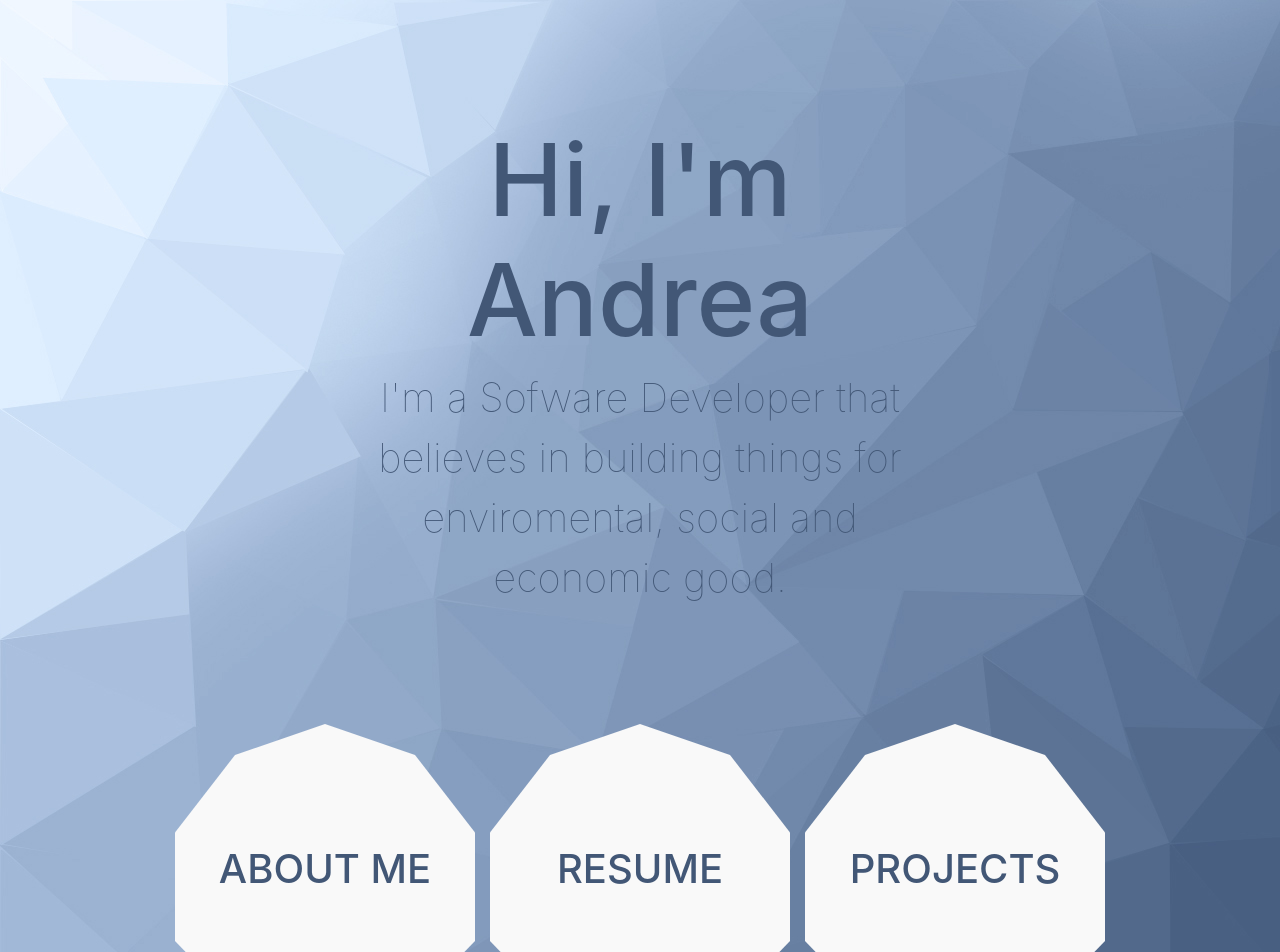
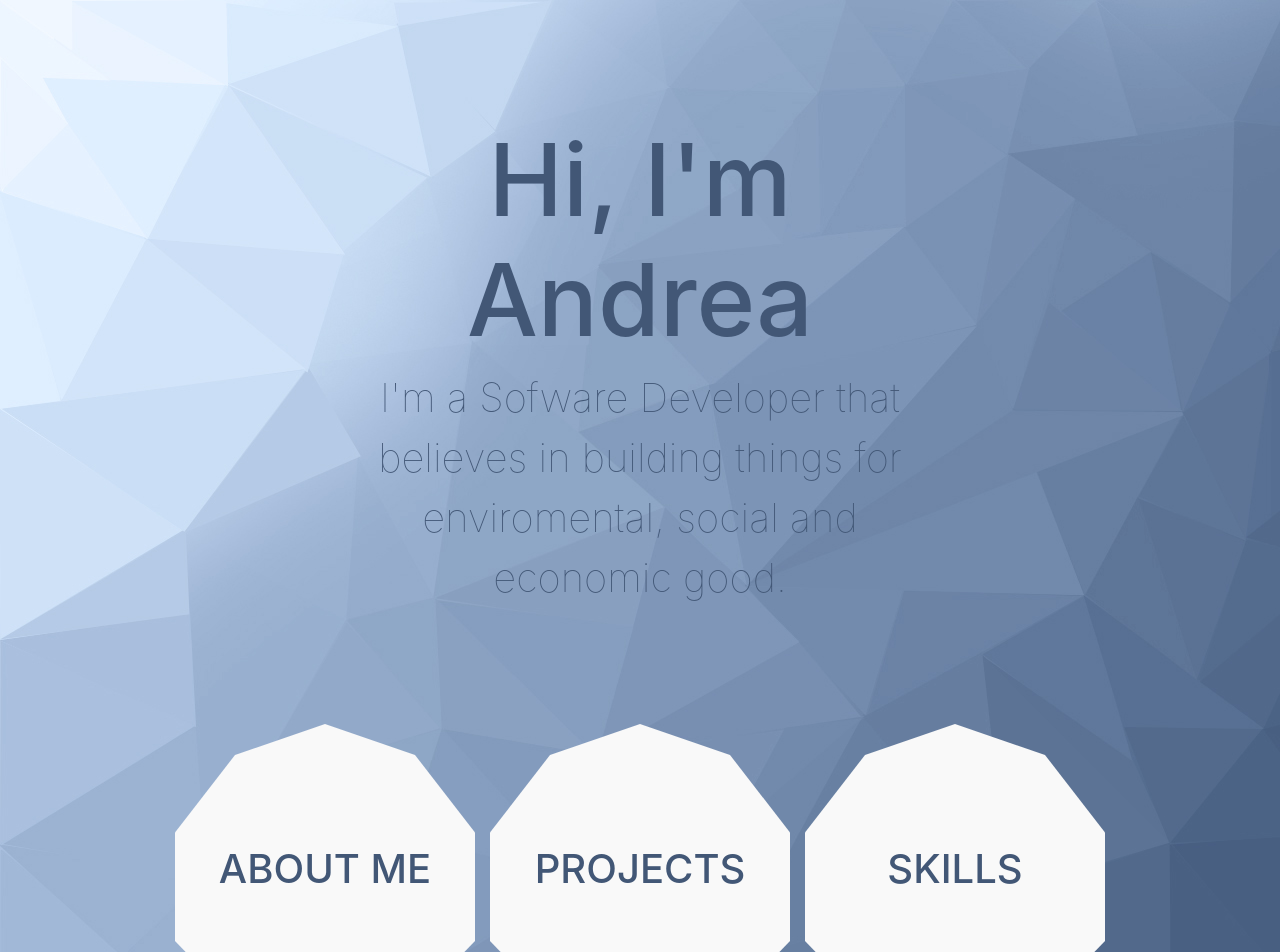
Before and after one commit to anlsim/anlsim.github.io, a React (Create React App) app: page / in a window 1280 px wide. Shown: the top 952 px of the page. Built offline with nearby package versions, Linux system fonts and the light colour scheme.

Commit message:
fixed homepage links

```diff
--- a/src/components/DirectoryMenu.js
+++ b/src/components/DirectoryMenu.js
@@ -13,14 +13,14 @@ class DirectoryMenu extends Component {
                 linkUrl: 'about'
             },
             {
-                title: 'Resume',
+                title: 'Projects',
                 id: 2,
-                linkUrl: 'resume'
+                linkUrl: 'projects'
             },
             {
-                title: 'Projects',
+                title: 'Skills',
                 id: 3,
-                linkUrl: 'projects'
+                linkUrl: 'skills'
             },
             {
                 title: 'Contact',
--- a/src/components/Skill.js
+++ b/src/components/Skill.js
@@ -8,17 +8,11 @@ const Skill = (props) => (
                         <div className="card-body">
                             <div className="row no-gutters align-items-center">
                                     <div className="col mr-2">
-                                    <div className="text-xs font-weight-bold text-secondary text-uppercase mb-1">{props.title}</div>
+                                    <div className="font-weight-bold text-secondary text-uppercase mb-1">{props.title}</div>
                                    {props.skillItem.map(item=>{
                                         return <div className="h5 mb-0 font-weight-bold text-gray-800">{item.name}</div>
                                     })}
-                                    {/* {this.state.skillItem.map(item=>{
-                                        return <div className="h5 mb-0 font-weight-bold text-gray-800">{item.name}</div>
-                                    })} */}
 
-                                    {/* <div className="h5 mb-0 font-weight-bold text-gray-800"></div>
-                                    <div className="h5 mb-0 font-weight-bold text-gray-800">C#</div>
-                                    <div className="h5 mb-0 font-weight-bold text-gray-800">JavaScript</div> */}
                                 </div>
 
                             </div>
```
